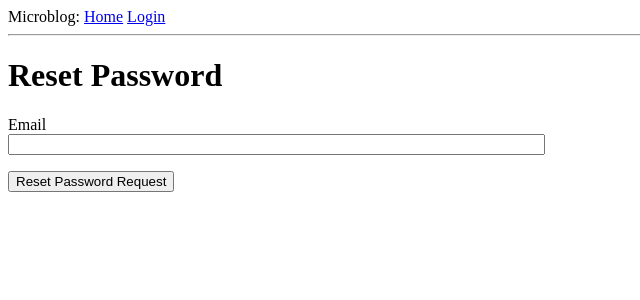
After one commit to ola567/flask_app, a Flask app: page /reset_password_request in a window 1280 px wide. The commit adds this page. Shown: the top 300 px of the page, without its empty margins (0-640 px from the left). Run offline with Flask 3, Linux system fonts and the light colour scheme.

Commit message:
forgot password

```diff
--- a/app/__init__.py
+++ b/app/__init__.py
@@ -4,6 +4,7 @@ from flask_login import LoginManager
 from flask_migrate import Migrate
 from flask_sqlalchemy import SQLAlchemy
 from config import Config
+from flask_mail import Mail
 
 app = Flask(__name__)
 app.config.from_object(Config)
@@ -11,6 +12,7 @@ db = SQLAlchemy(app)
 migrate = Migrate(app, db)
 login = LoginManager(app)
 login.login_view = 'login'
+mail = Mail(app)
 
 from app import routes, models, errors
 import os
--- a/app/forms.py
+++ b/app/forms.py
@@ -54,3 +54,15 @@ class EmptyForm(FlaskForm):
 class PostForm(FlaskForm):
     post = TextAreaField('Say Something', validators=[DataRequired(), Length(min=1, max=140)])
     submit = SubmitField('Submit')
+
+
+class ResetPasswordRequestForm(FlaskForm):
+    email = StringField('Email', validators=[DataRequired(), Email()])
+    submit = SubmitField('Reset Password Request')
+
+
+class ResetPasswordForm(FlaskForm):
+    password = PasswordField('Password', validators=[DataRequired()])
+    password2 = PasswordField(
+        'Repeat Password', validators=[DataRequired(), EqualTo('password')])
+    submit = SubmitField('Request Password Reset')
--- a/app/routes.py
+++ b/app/routes.py
@@ -4,8 +4,10 @@ from flask import render_template, flash, redirect, url_for
 from flask_login import current_user, login_user, logout_user, login_required
 from urllib.parse import urlsplit
 from app import app, db
-from app.forms import LoginForm, RegistrationForm, EditProfileForm, EmptyForm, PostForm
+from app.forms import LoginForm, RegistrationForm, EditProfileForm, EmptyForm, PostForm, ResetPasswordRequestForm
 from app.models import User, Post
+from app.email import send_password_reset_email
+from app.forms import ResetPasswordForm
 
 
 @app.route('/')
@@ -148,3 +150,33 @@ def explore():
     next_url = url_for('explore', page=posts.next_num) if posts.has_next else None
     prev_url = url_for('explore', page=posts.prev_num) if posts.has_prev else None
     return render_template('index.html', title='Explore', posts=posts.items, next_url=next_url, prev_url=prev_url)
+
+
+@app.route('/reset_password_request', methods=['GET', 'POST'])
+def reset_password_request():
+    if current_user.is_authenticated:
+        return redirect(url_for('index'))
+    form = ResetPasswordRequestForm()
+    if form.validate_on_submit():
+        user = User.query.filter_by(email=form.user.email).first()
+        if user:
+            send_password_reset_email(user)
+        flash('Check your email for the instructions to reset your password')
+        return redirect(url_for('login'))
+    return render_template('reset_password_request.html', title='Reset Password', form=form)
+
+
+@app.route('/reset_password/<token>', methods=['GET', 'POST'])
+def reset_password(token):
+    if current_user.is_authenticated:
+        return redirect(url_for('index'))
+    user = User.verify_reset_password_token(token)
+    if not user:
+        return redirect(url_for('index'))
+    form = ResetPasswordForm()
+    if form.validate_on_submit():
+        user.set_password(form.password.data)
+        db.session.commit()
+        flash('Your password has been reset.')
+        return redirect(url_for('login'))
+    return render_template('reset_password.html', form=form)
--- a/app/templates/login.html
+++ b/app/templates/login.html
@@ -21,5 +21,6 @@
         <p>{{ form.remember_me() }} {{ form.remember_me.label }}</p>
         <p>{{ form.submit() }}</p>
         <p>New User? <a href="{{ url_for('register') }}">Click to Register!</a></p>
+        <p>Forgot Your Password?<a href="{{ url_for('reset_password_request') }}">Click to reset</a> </p>
 </form>
 {% endblock %}
--- /dev/null
+++ b/app/templates/reset_password_request.html
@@ -0,0 +1,16 @@
+{% extends "base.html" %}
+
+{% block content %}
+    <h1>Reset Password</h1>
+    <form action="" method="post">
+        {{ form.hidden_tag() }}
+        <p>
+            {{ form.email.label }}<br>
+            {{ form.email(size=64) }}<br>
+            {% for error in form.email.errors %}
+            <span style="color: red;">[{{ error }}]</span>
+            {% endfor %}
+        </p>
+        <p>{{ form.submit() }}</p>
+    </form>
+{% endblock %}
```
Also changed, not shown: app/email.py (added, +29 -0 lines), app/models.py (+17 -2 lines), app/templates/email/reset_password.html (added, +12 -0 lines), app/templates/email/reset_password.txt (added, +11 -0 lines), app/templates/reset_password.html (added, +23 -0 lines), app.db.
